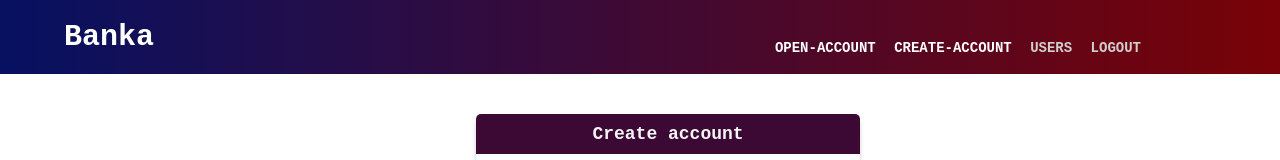
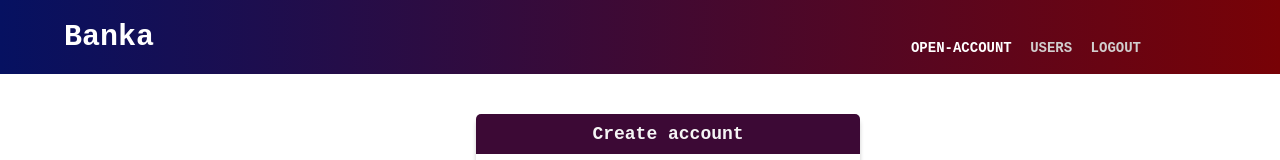
Before and after one commit to Joe-Joseph/Banka, a website: page UI/html/admin-crt-acc.html in a window 1280 px wide. Shown: the top 160 px of the page. Drawn offline with Linux system fonts and the light colour scheme.

Commit message:
[Bug #165144564] Remove duplicated link

```diff
--- a/UI/html/admin-crt-acc.html
+++ b/UI/html/admin-crt-acc.html
@@ -18,8 +18,6 @@
             <nav id="pro">
                 <ul>
                     <li><a class="active" href="../html/create-account.html">Open-account</a></li>
-
-                    <li><a class="active" href="../html/admin-crt-acc.html">Create-account</a></li>
                     <li><a href="../html/admin.html">Users</a></li>
                     <li><a href="../index.html">Logout</a></li>
                 </ul>
```
